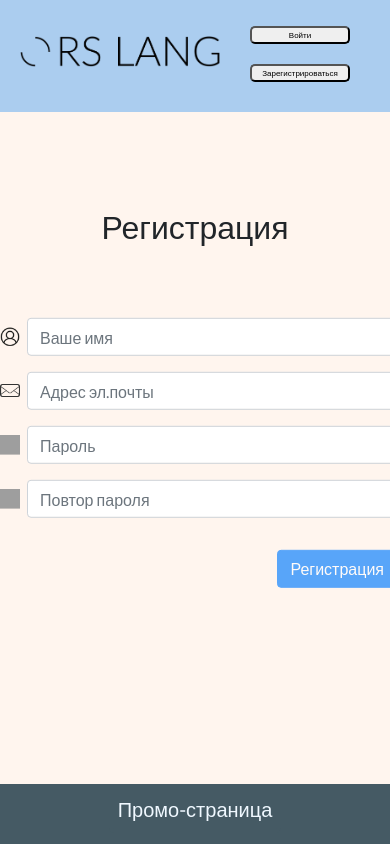
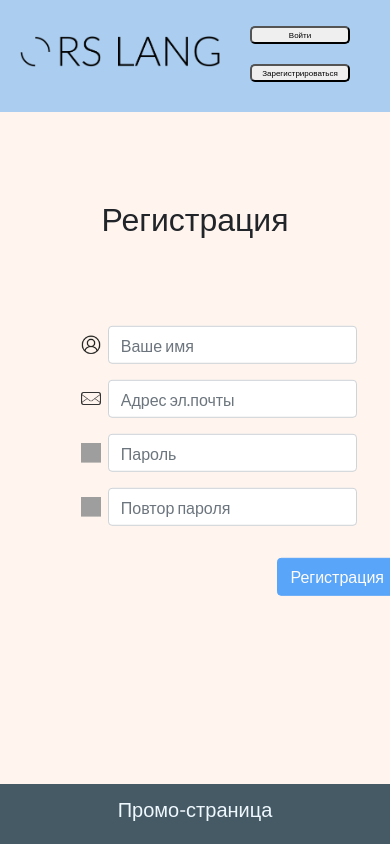
Before and after one commit to Maxvvellh0use/rslang, a React (Create React App) app: page /sign_up in a window 390 px wide. Shown: the top 844 px of the page. Built offline with nearby package versions, Linux system fonts and the light colour scheme; grey boxes are pictures that could not be loaded.

Commit message:
feat: add responsive

```diff
--- a/src/components/AuthorizationPage/AuthorizationStyles.scss
+++ b/src/components/AuthorizationPage/AuthorizationStyles.scss
@@ -38,3 +38,29 @@
         justify-content: right  ;
     }
 }
+
+@media (max-width: 568px) and (min-width: 400px) {
+    .autorization-container{
+        display: flex;
+            flex-direction: column;
+            justify-content: center;
+
+        .form-group{
+            margin: 1rem auto;
+            width: 80% !important;
+
+        }
+    }
+}
+
+@media (max-width: 400px) and (min-width: 320px) {
+    .autorization-container{
+        display: flex;
+            flex-direction: column;
+            justify-content: center;
+        .form-group{
+            margin: 1rem 20%;
+            width: 70% !important;
+        }
+    }
+}
```
Also changed, not shown: 1 other file (tests, documents, lock files or other folders).
